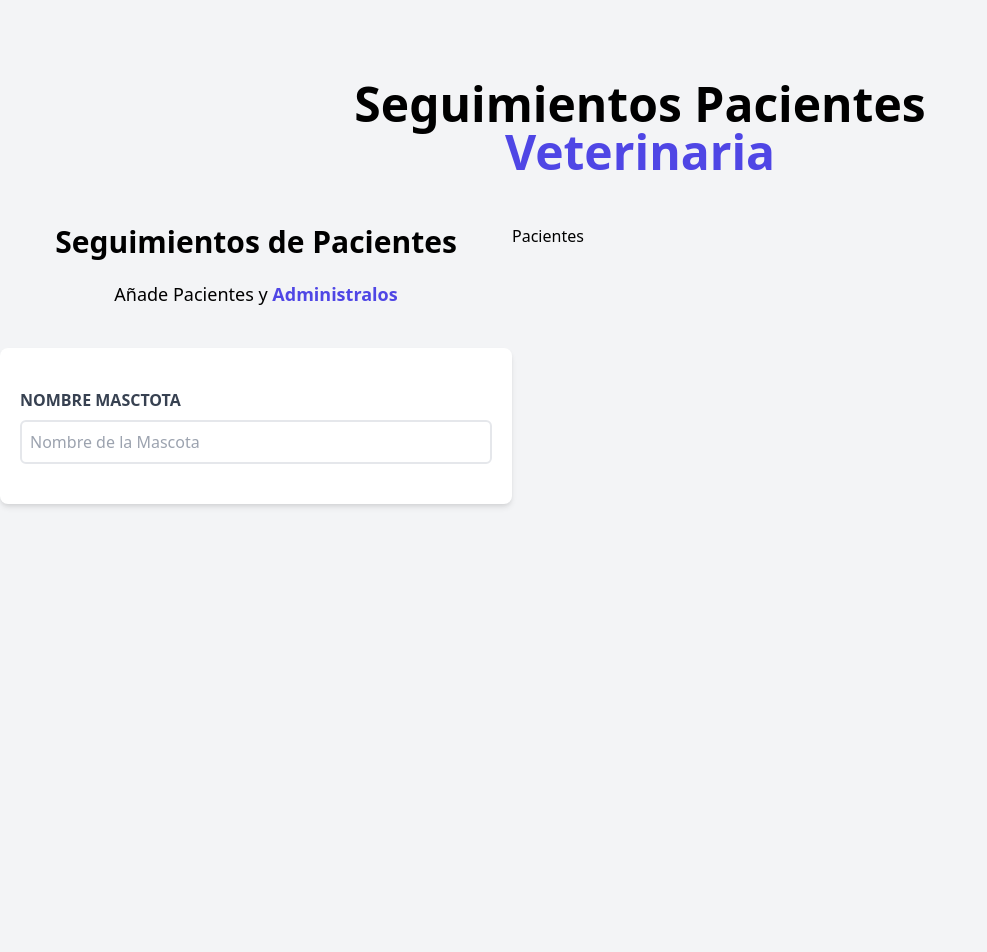
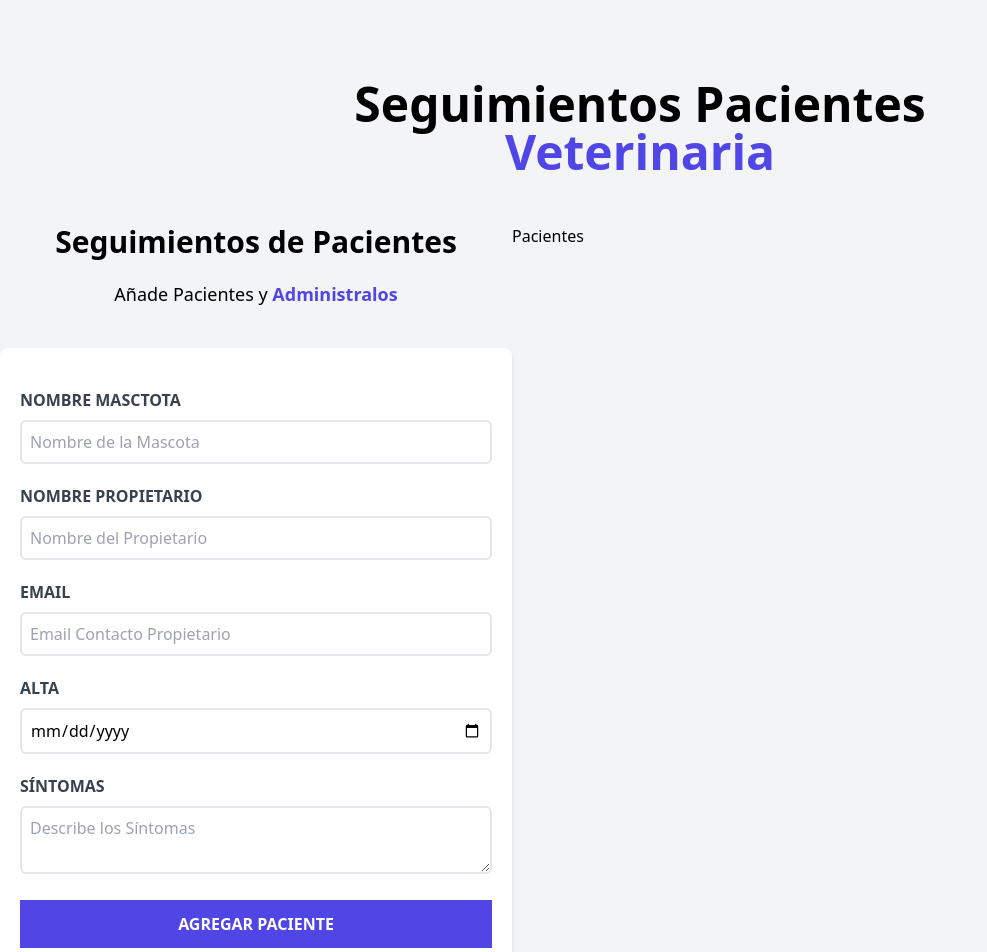
Before and after one commit to danieldamian09/proyecto-vite-react-tailwind, a React (Vite) app in the folder citas-react/: page / in a window 1280 px wide. Shown: the top 952 px of the page, without its empty margins (0-987 px from the left). Before the commit the page ends 880 px from the top, so only its background shows below. Built offline with nearby package versions, Linux system fonts and the light colour scheme.

Commit message:
añadiendo el resto de los campos del formulario

```diff
--- a/citas-react/src/components/Formulario.jsx
+++ b/citas-react/src/components/Formulario.jsx
@@ -9,8 +9,8 @@ const Formulario = () => {
         <span className="text-indigo-600 font-bold">Administralos</span>
       </p>
 
-      <form action="" className="bg-white shadow-md rounded-lg py-10 px-5">
-        <div>
+      <form action="" className="bg-white shadow-md rounded-lg py-10 px-5 mb-10">
+        <div className="mb-5">
           <label htmlFor="mascota" className="block text-gray-700 uppercase font-bold">Nombre Masctota</label>
 
           <input
@@ -22,6 +22,57 @@ const Formulario = () => {
           />
 
         </div>
+        <div className="mb-5">
+          <label htmlFor="propietario" className="block text-gray-700 uppercase font-bold">Nombre Propietario</label>
+
+          <input
+            type="text"
+            placeholder="Nombre del Propietario"
+            name="propietario"
+            id="propietario"
+            className="border-2 w-full p-2 mt-2 placeholder-gray-400 rounded-md"
+          />
+
+        </div>
+        <div className="mb-5">
+          <label htmlFor="email" className="block text-gray-700 uppercase font-bold">Email</label>
+
+          <input
+            type="email"
+            placeholder="Email Contacto Propietario"
+            name="email"
+            id="email"
+            className="border-2 w-full p-2 mt-2 placeholder-gray-400 rounded-md"
+          />
+
+        </div>
+        <div className="mb-5">
+          <label htmlFor="alta" className="block text-gray-700 uppercase font-bold">Alta</label>
+
+          <input
+            type="date"
+            name="alta"
+            id="alta"
+            className="border-2 w-full p-2 mt-2 placeholder-gray-400 rounded-md"
+          />
+
+        </div>
+        <div className="mb-5">
+          <label htmlFor="sintomas" className="block text-gray-700 uppercase font-bold">Síntomas</label>
+
+          <textarea
+            id="sintomas"
+            className="border-2 w-full p-2 mt-2 placeholder-gray-400 rounded-md"
+            placeholder="Describe los Síntomas"
+          />
+        </div>
+
+        <input
+          type="submit"
+          value="Agregar Paciente"
+          className="bg-indigo-600 w-full p-3 text-white uppercase font-bold hover:bg-indigo-700 cursor-pointer transition-all"
+        />
+
       </form>
     </div>
   )
```
